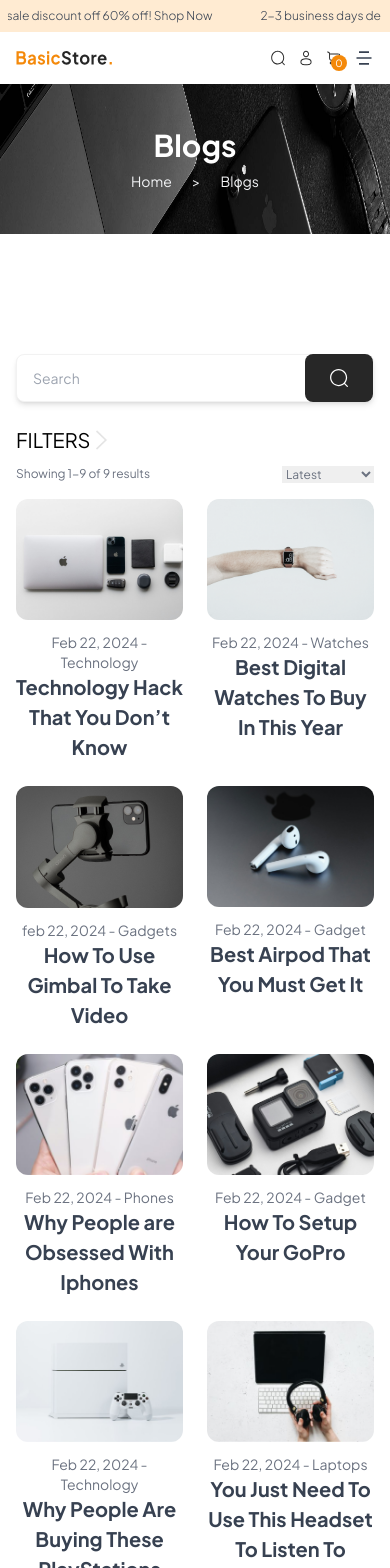
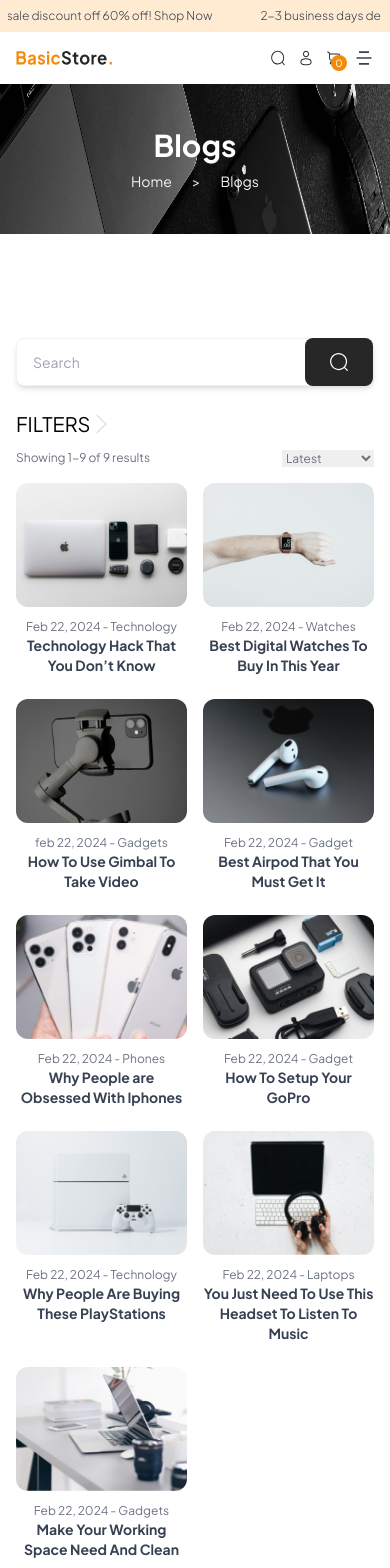
Before and after one commit to Omowunmikamil/BasicStore, a React (Vite) app in the folder frontend/: page /blogs in a window 390 px wide. Shown: the top 1568 px of the page. Built offline with nearby package versions, Linux system fonts and the light colour scheme.

Commit message:
Refactor BlogItem and Blogs components for improved styling and layout consistency

```diff
--- a/frontend/src/components/BlogItem.jsx
+++ b/frontend/src/components/BlogItem.jsx
@@ -1,11 +1,10 @@
-import React from "react";
 import { Link } from "react-router-dom";
 
 const BlogItem = ({ id, image, blogInfo, title }) => {
   return (
     <div>
       <Link to={`/pages/${id}`} className="">
-        <div className="flex flex-col items-center">
+        <div className="flex flex-col">
           {/* Product image with over effect */}
           <img
             src={image} // image[0] is the first image in the array
@@ -14,8 +13,10 @@
           />
         </div>
         <div className="mt-3">
-          <p className="text-sm text-gray-500 text-center">{blogInfo}</p>
-          <p className="text-[20px] font-bold text-gray-700 text-center">
+          <p className="text-xs sm:text-sm text-gray-500 text-center">
+            {blogInfo}
+          </p>
+          <p className="text-sm sm:text-[20px] font-bold text-gray-700 text-center">
             {title}
           </p>
         </div>
--- a/frontend/src/pages/Blogs.jsx
+++ b/frontend/src/pages/Blogs.jsx
@@ -152,7 +152,7 @@
   return (
     <div>
       <HerderBanner h1={"Blogs"} text1={"Home"} text2={"Blogs"} />
-      <div className="mt-20 px-4 sm:px-[5vw] md:px-[7vw] lg:px-[9vw]">
+      <div className="mt-16 px-4 sm:px-[5vw] md:px-[7vw] lg:px-[9vw]">
         <div className="flex flex-col lg:flex-row gap-1 sm:gap-10 pt-10">
           {/* responsive */}
           <div className="lg:hidden min-w-60 md:min-w-52">
@@ -177,7 +177,7 @@
               </button>
             </div>
 
-            {/* Filter by Brand */}
+            {/* Filters */}
             <p
               onClick={() => setShowFilter(!showFilter)} // Toggle the filter visibility
               className="flex items-center text-xl my-2 gap-2 cursor-pointer"
@@ -433,7 +433,7 @@
             </div>
 
             {/* Displaying Filtered and Sorted Products */}
-            <div className="grid grid-cols-2 md:grid-cols-2 lg:grid-cols-3 gap-6 gap-y-6">
+            <div className="grid grid-cols-2 md:grid-cols-2 lg:grid-cols-3 gap-4 sm:gap-6 gap-y-6">
               {records.map((item, index) => (
                 <BlogItem
                   key={index}
```
